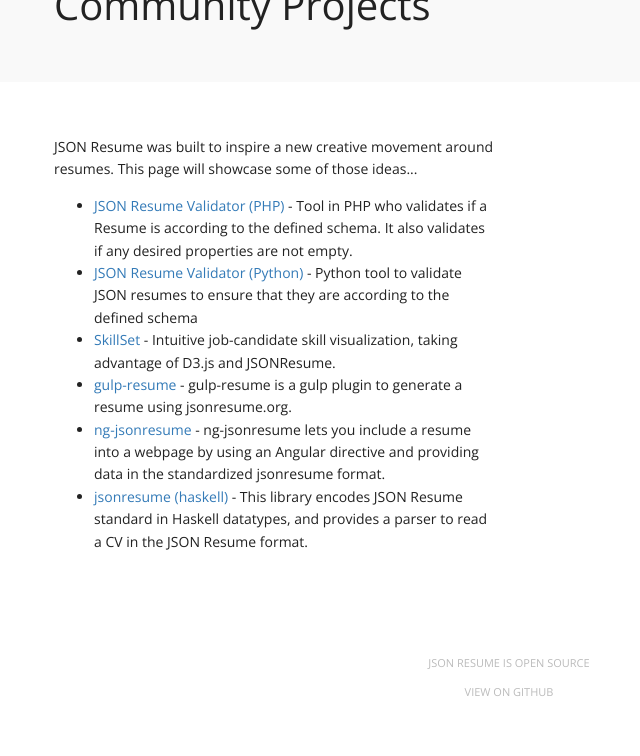
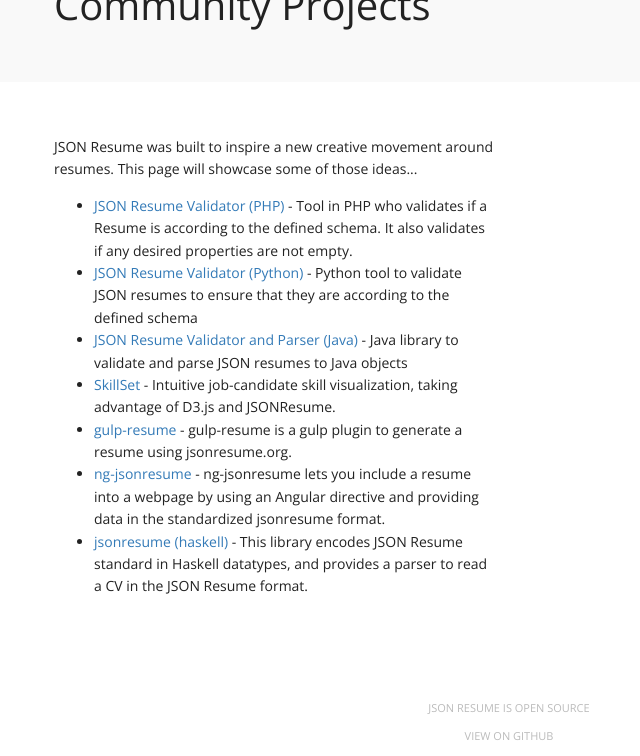
Before and after one commit to jsonresume/resume-website, a Jekyll site: the page built from projects.html, in a window 1280 px wide, cut to the strip 173-929 px from the top of the page. Shown: the whole strip, without its empty margins (131-771 px from the left). Built offline with Jekyll 4.4.1, drawn with Linux system fonts in a browser that asks for light colours; nearby versions of some CDN libraries; a script that is not in the unit is left out; before the commit the page ends 900 px from its top, so only the background shows below that.

Commit message:
add a Java Library to the projects page

```diff
--- a/_data/projects.yaml
+++ b/_data/projects.yaml
@@ -5,6 +5,10 @@
 - name: JSON Resume Validator (Python)
   description: Python tool to validate JSON resumes to ensure that they are according to the defined schema
   link: https://github.com/kelvintaywl/jsonresume-validator
+
+- name: JSON Resume Validator and Parser (Java)
+  description: Java library to validate and parse JSON resumes to Java objects
+  link: https://github.com/eaxdev/Java-JsonResume-Validator
 
 - name: SkillSet
   link: https://github.com/Jac21/SkillSet
```
